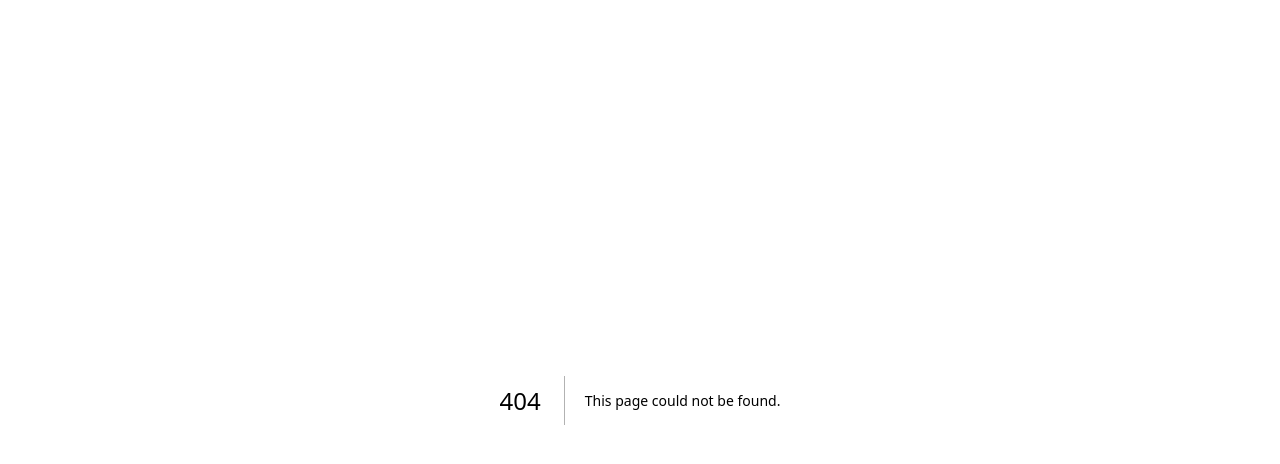
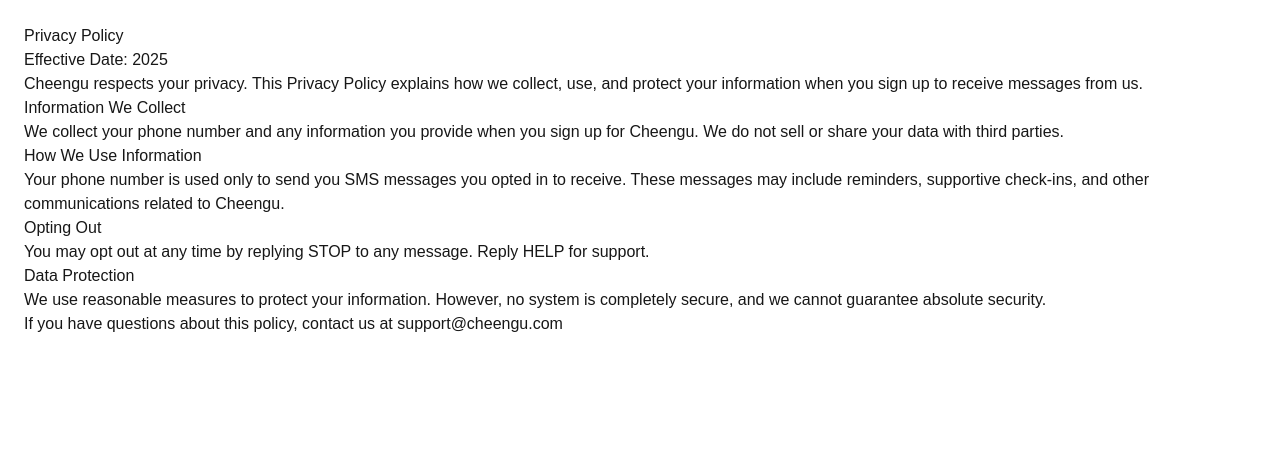
Before and after one commit to dodgerdog05/cheengu-landing, a Next.js app: page /privacy in a window 1280 px wide. Before the commit this address had no page. Shown: the top 464 px of the page. Built offline with nearby package versions, Linux system fonts and the light colour scheme.

Commit message:
Add SMS compliance text under signup form small corrections

```diff
--- a/pages/index.tsx
+++ b/pages/index.tsx
@@ -197,6 +197,16 @@ export default function Home() {
               Reserve My Cheengu
             </button>
           </form>
+            <p className="text-xs text-gray-500 mt-4 text-center">
+              By subscribing, you agree to receive recurring SMS messages from Cheengu.
+              Message & data rates may apply. Message frequency varies. Reply STOP to
+              unsubscribe or HELP for help. No third‑party sharing. See our{" "}
+                <a href="/privacy" className="underline hover:text-blue-600">Privacy Policy
+                </a>{" "}
+                and{" "}
+                  <a href="/terms" className="underline hover:text-blue-600">Terms
+                  </a>
+              </p>
         </div>
       </section>
     </div>
--- /dev/null
+++ b/pages/privacy.tsx
@@ -0,0 +1,45 @@
+export default function Privacy() {
+    return (
+      <div className="prose mx-auto p-6">
+        <h1>Privacy Policy</h1>
+        <p>Effective Date: {new Date().getFullYear()}</p>
+
+        <p>
+          Cheengu respects your privacy. This Privacy Policy explains how we
+          collect, use, and protect your information when you sign up to receive
+          messages from us.
+        </p>
+
+        <h2>Information We Collect</h2>
+        <p>
+          We collect your phone number and any information you provide when you
+          sign up for Cheengu. We do not sell or share your data with third
+          parties.
+        </p>
+
+        <h2>How We Use Information</h2>
+        <p>
+          Your phone number is used only to send you SMS messages you opted in to
+          receive. These messages may include reminders, supportive check-ins, and
+          other communications related to Cheengu.
+        </p>
+
+        <h2>Opting Out</h2>
+        <p>
+          You may opt out at any time by replying STOP to any message. Reply HELP
+          for support.
+        </p>
+
+        <h2>Data Protection</h2>
+        <p>
+          We use reasonable measures to protect your information. However, no
+          system is completely secure, and we cannot guarantee absolute security.
+        </p>
+
+        <p>
+          If you have questions about this policy, contact us at
+          support@cheengu.com
+        </p>
+      </div>
+    );
+  }
--- /dev/null
+++ b/pages/terms.tsx
@@ -0,0 +1,43 @@
+export default function Terms() {
+    return (
+      <div className="prose mx-auto p-6">
+        <h1>Terms of Service</h1>
+        <p>Effective Date: {new Date().getFullYear()}</p>
+
+        <p>
+          By using Cheengu, you agree to the following terms. If you do not agree,
+          please do not use our service.
+        </p>
+
+        <h2>Messaging</h2>
+        <p>
+          By subscribing, you consent to receive recurring SMS messages from
+          Cheengu. Message and data rates may apply. Frequency of messages may
+          vary. Reply STOP to unsubscribe or HELP for help.
+        </p>
+
+        <h2>User Responsibilities</h2>
+        <p>
+          You are responsible for any charges from your mobile carrier related to
+          SMS usage. Cheengu is not responsible for delays or failures in message
+          delivery.
+        </p>
+
+        <h2>No Warranties</h2>
+        <p>
+          Cheengu is provided “as is” without warranties of any kind. We are not
+          liable for damages arising from your use of the service.
+        </p>
+
+        <h2>Changes to Terms</h2>
+        <p>
+          We may update these Terms at any time. Continued use of Cheengu after
+          updates constitutes acceptance of the new Terms.
+        </p>
+
+        <p>
+          For questions, contact us at support@cheengu.com
+        </p>
+      </div>
+    );
+  }
```
